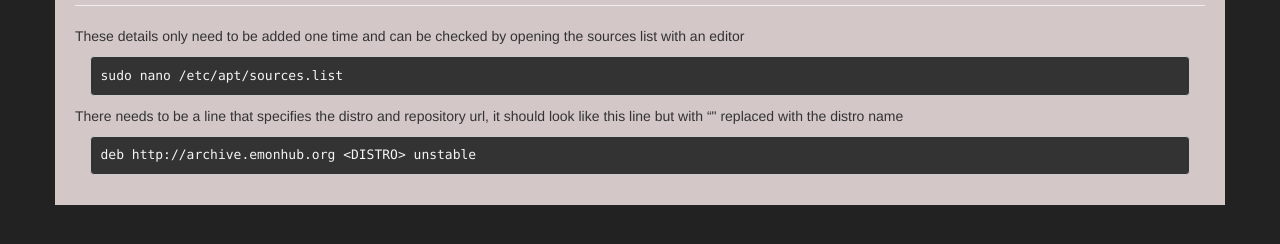
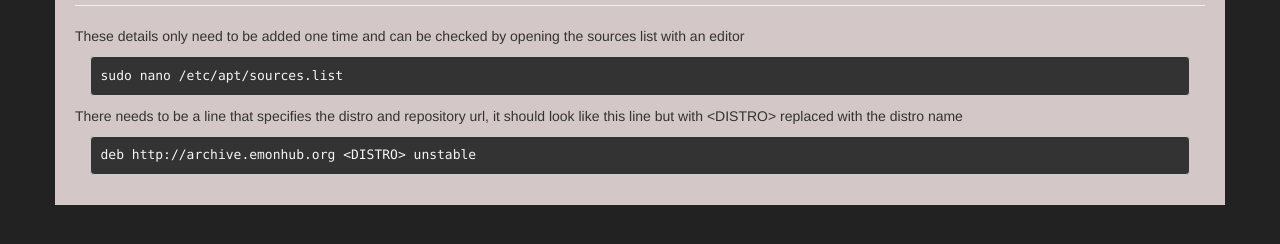
Before and after one commit to otherWIP/otherwip.github.io, a Jekyll site: the page built from documentation/install/debian/distro.md, in a window 1280 px wide. Shown: the part 311-555 px from the top of the page. Built offline with Jekyll 4.4.1, drawn with Linux system fonts in a browser that asks for light colours; nearby versions of some CDN libraries.

Commit message:
Update distro.md

```diff
--- a/documentation/install/debian/distro.md
+++ b/documentation/install/debian/distro.md
@@ -26,6 +26,6 @@ These details only need to be added one time and can be checked by opening the s
 
     sudo nano /etc/apt/sources.list
 
-There needs to be a line that specifies the distro and repository url, it should look like this line but with "<DISTRO>" replaced with the distro name
+There needs to be a line that specifies the distro and repository url, it should look like this line but with \<DISTRO\> replaced with the distro name
 
     deb http://archive.emonhub.org <DISTRO> unstable
```
